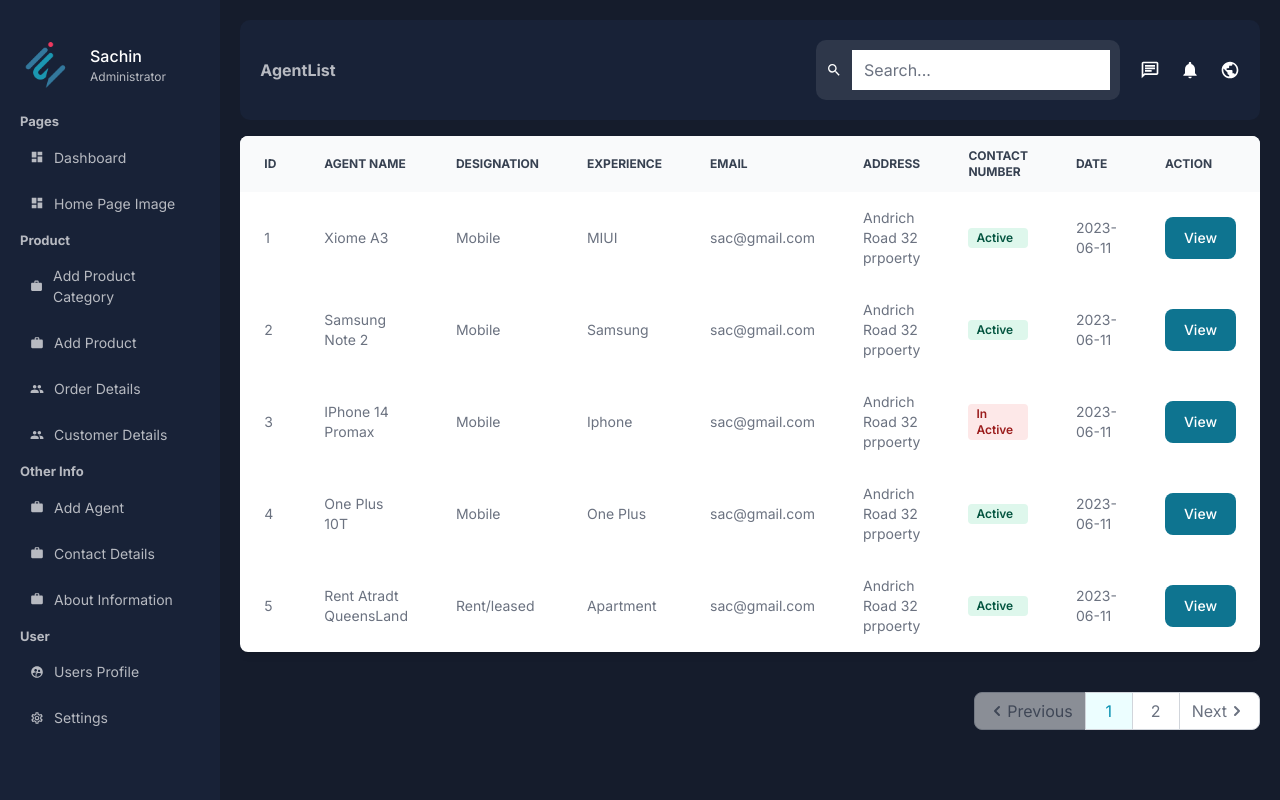
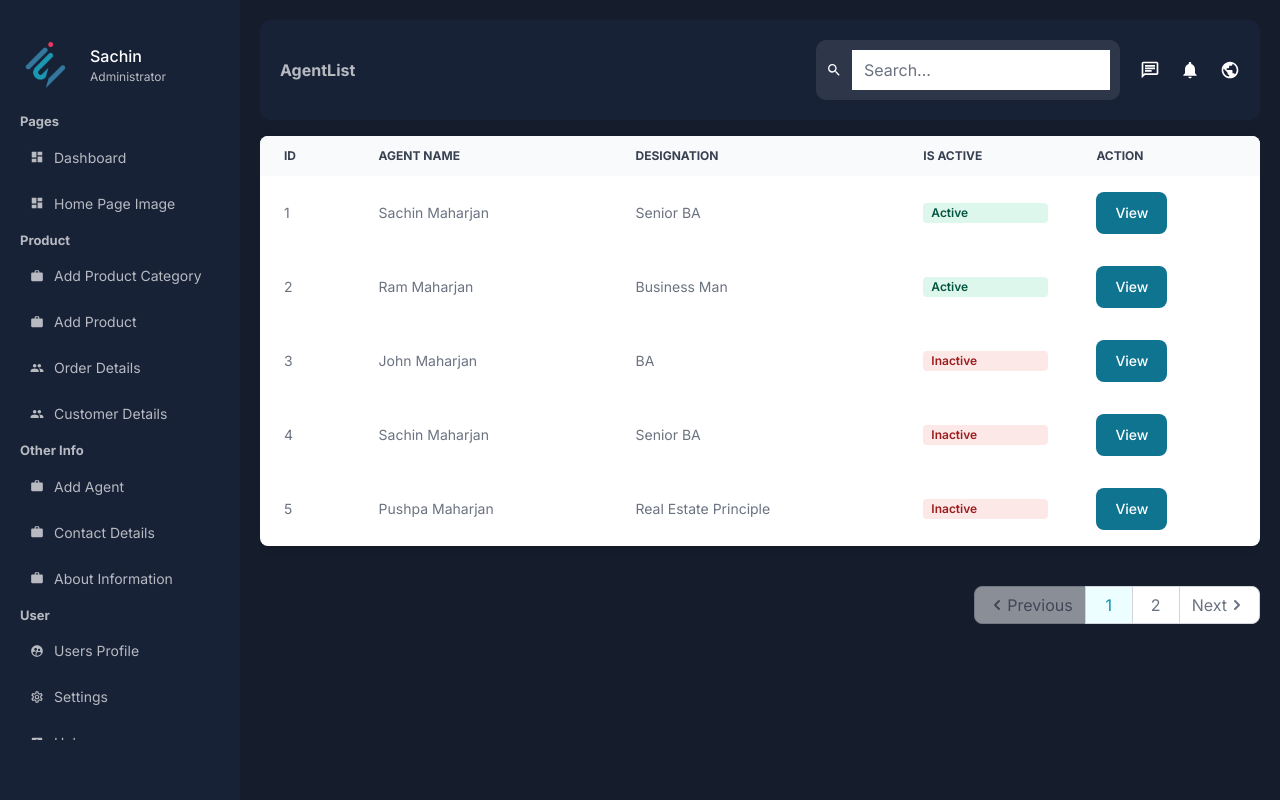
Before and after one commit to pr0chinsachin/ecommerceAdminPanel, a Next.js app: page /dashboard/agent/agentList in a window 1280 px wide. Shown: the top 800 px of the page. Built offline with nearby package versions, Linux system fonts and the light colour scheme.

Commit message:
view modal updated

```diff
--- a/app/dashboard/agent/agentList/page.jsx
+++ b/app/dashboard/agent/agentList/page.jsx
@@ -1,77 +1,101 @@
 "use client";
 import React, { useState } from "react";
-import { Button, Pagination, Table, Badge } from "flowbite-react";
+import { Button, Pagination, Table, Badge, Modal } from "flowbite-react";
 
 const AgentLists = () => {
   const [userData, setUserData] = useState([
     {
       id: 1,
-      productName: "Xiome A3",
-      category: "Mobile",
-      subCategory: "MIUI",
-      price: "sac@gmail.com",
-      address: "Andrich Road 32 prpoerty",
-      date: "2023-06-11",
-      status: "active",
+      agentName: "Sachin Maharjan",
+      designation: "Senior BA",
+      experience: "7 years",
+      skill: "Soft and Professional Skills",
+      email: "sac@gmail.com",
+      contactNumber: "987986787787",
+      information:
+        "Hi My name is Sachin Maharjan and I have experience as a Business Analyst and Front end Developer",
+      isActive: "active",
+      uploadImage: "http://abc.mycompany.com/images/a.png",
     },
     {
       id: 2,
-      productName: "Samsung Note 2",
-      category: "Mobile",
-      subCategory: "Samsung",
-      price: "sac@gmail.com",
-      address: "Andrich Road 32 prpoerty",
-      date: "2023-06-11",
-      status: "active",
+      agentName: "Ram Maharjan",
+      designation: "Business Man",
+      experience: "7 years",
+      skill: "Marketing",
+      email: "ramc@gmail.com",
+      contactNumber: "987986787787",
+      address: "Bafal 13",
+      information:
+        "Hi My name is Ram Maharjan and I have experience in Marketing.",
+      isActive: "active",
+      uploadImage: "http://abc.mycompany.com/images/a.png",
     },
     {
       id: 3,
-      productName: "IPhone 14 Promax",
-      category: "Mobile",
-      subCategory: "Iphone",
-      price: "sac@gmail.com",
-      address: "Andrich Road 32 prpoerty",
-      date: "2023-06-11",
-      status: "in active",
+      agentName: "John Maharjan",
+      designation: "BA",
+      experience: "1 years",
+      skill: "Soft and Professional Skills",
+      email: "john@gmail.com",
+      contactNumber: "987986787787",
+      address: "Dallu, Kathmandu 16",
+      information:
+        "Hi My name is John Maharjan and I have experience in Soft and Professional Skills.",
+      isActive: "inactive",
+      uploadImage: "http://abc.mycompany.com/images/a.png",
     },
     {
       id: 4,
-      productName: "One Plus 10T",
-      category: "Mobile",
-      subCategory: "One Plus",
-      price: "sac@gmail.com",
-      address: "Andrich Road 32 prpoerty",
-      date: "2023-06-11",
-      status: "active",
+      agentName: "Sachin Maharjan",
+      designation: "Senior BA",
+      experience: "7 years",
+      skill: "Soft and Professional Skills",
+      email: "sac@gmail.com",
+      contactNumber: "987986787787",
+      address: "Balaju, Kathmandu 16",
+      information:
+        "Hi My name is Sachin Maharjan and I have experience in Soft and Professional Skills.",
+      isActive: "inactive",
+      uploadImage: "http://abc.mycompany.com/images/a.png",
     },
     {
       id: 5,
-      productName: "Rent Atradt QueensLand",
-      category: "Rent/leased",
-      subCategory: "Apartment",
-      price: "sac@gmail.com",
-      address: "Andrich Road 32 prpoerty",
-      date: "2023-06-11",
-      status: "active",
+      agentName: "Pushpa Maharjan",
+      designation: "Real Estate Principle",
+      experience: "2 years",
+      skill: "Soft and Professional Skills",
+      email: "sac@gmail.com",
+      contactNumber: "987986787787",
+      address: "Balaju, Kathmandu 16",
+      information:
+        "Hi My name is Pushpa Maharjan and I have experience as a Real Estate Principle.",
+      isActive: "inactive",
+      uploadImage: "http://abc.mycompany.com/images/a.png",
     },
     {
       id: 6,
-      productName: "Sachin Maharjan",
-      category: "Balaju",
-      subCategory: "9876785876",
-      price: "sac@gmail.com",
-      address: "Andrich Road 32 prpoerty",
-      date: "2023-06-11",
-      status: "in active",
+      agentName: "Samir Maharjan",
+      designation: ".NET Developer",
+      experience: "2 years",
+      skill: "Soft and Professional Skills",
+      email: "samir@gmail.com",
+      contactNumber: "987986787787",
+      address: "Balaju, Kathmandu 16",
+      information:
+        "Hi My name is Samir Maharjan and I have experience as a .NET Developer.",
+      isActive: "active",
+      uploadImage: "http://abc.mycompany.com/images/a.png",
     },
   ]);
 
   const [currentPage, setCurrentPage] = useState(1);
   const onPageChange = (page) => setCurrentPage(page);
   const [itemsPerPage] = useState(5);
-
   const [sortBy, setSortBy] = useState(null);
   const [sortOrder, setSortOrder] = useState("asc");
+  const [selectedRow, setSelectedRow] = useState(null);
+  const [isModalOpen, setIsModalOpen] = useState(false);
 
   const handleSort = (key) => {
     if (sortBy === key) {
@@ -82,10 +106,10 @@ const AgentLists = () => {
     }
   };
 
-  const sortedData = userData.sort((a, b) => {
+  const sortedData = userData.slice().sort((a, b) => {
     if (sortBy) {
       const compareValue = a[sortBy] > b[sortBy] ? 1 : -1;
-      return sortOrder === "asc" ? compareValue : compareValue * -1;
+      return sortOrder === "asc" ? compareValue : -compareValue;
     }
     return 0;
   });
@@ -99,8 +123,8 @@ const AgentLists = () => {
 
   const renderStatusLabelColor = (status) => {
     switch (status) {
-      case "in active":
-        return <Badge color="failure">In Active</Badge>;
+      case "inactive":
+        return <Badge color="failure">Inactive</Badge>;
       case "active":
         return <Badge color="success">Active</Badge>;
       default:
@@ -112,6 +136,15 @@ const AgentLists = () => {
   const indexOfFirstItem = indexOfLastItem - itemsPerPage;
   const currentItems = sortedData.slice(indexOfFirstItem, indexOfLastItem);
 
+  const handleViewDetails = (user) => {
+    setSelectedRow(user);
+    setIsModalOpen(true);
+  };
+
+  const handleCloseModal = () => {
+    setIsModalOpen(false);
+  };
+
   return (
     <div className="container">
       <div className="py-4 overflow-x-auto">
@@ -120,26 +153,14 @@ const AgentLists = () => {
             <Table.HeadCell onClick={() => handleSort("id")}>
               {getSortIcon("id")} ID
             </Table.HeadCell>
-            <Table.HeadCell onClick={() => handleSort("productName")}>
-              {getSortIcon("productName")} Agent Name
+            <Table.HeadCell onClick={() => handleSort("agentName")}>
+              {getSortIcon("agentName")} Agent Name
             </Table.HeadCell>
-            <Table.HeadCell onClick={() => handleSort("productName")}>
-              {getSortIcon("category")} Designation
+            <Table.HeadCell onClick={() => handleSort("designation")}>
+              {getSortIcon("designation")} Designation
             </Table.HeadCell>
-            <Table.HeadCell onClick={() => handleSort("status")}>
-              {getSortIcon("subCategory")} Experience
-            </Table.HeadCell>
-            <Table.HeadCell onClick={() => handleSort("deliveryOptions")}>
-              {getSortIcon("price")} Email
-            </Table.HeadCell>
-            <Table.HeadCell onClick={() => handleSort("deliveryDate")}>
-              {getSortIcon("address")} Address
-            </Table.HeadCell>
-            <Table.HeadCell onClick={() => handleSort("deliveryDate")}>
-              {getSortIcon("date")} Contact Number
-            </Table.HeadCell>
-            <Table.HeadCell onClick={() => handleSort("deliveryDate")}>
-              {getSortIcon("status")} Date
+            <Table.HeadCell onClick={() => handleSort("isActive")}>
+              {getSortIcon("isActive")} Is Active
             </Table.HeadCell>
             <Table.HeadCell>Action</Table.HeadCell>
           </Table.Head>
@@ -147,15 +168,11 @@ const AgentLists = () => {
             {currentItems.map((user) => (
               <Table.Row key={user.id}>
                 <Table.Cell>{user.id}</Table.Cell>
-                <Table.Cell>{user.productName}</Table.Cell>
-                <Table.Cell>{user.category}</Table.Cell>
-                <Table.Cell>{user.subCategory}</Table.Cell>
-                <Table.Cell>{user.price}</Table.Cell>
-                <Table.Cell>{user.address}</Table.Cell>
-                <Table.Cell>{renderStatusLabelColor(user.status)}</Table.Cell>
-                <Table.Cell>{user.date}</Table.Cell>
+                <Table.Cell>{user.agentName}</Table.Cell>
+                <Table.Cell>{user.designation}</Table.Cell>
+                <Table.Cell>{renderStatusLabelColor(user.isActive)}</Table.Cell>
                 <Table.Cell>
-                  <Button>View</Button>
+                  <Button onClick={() => handleViewDetails(user)}>View</Button>
                 </Table.Cell>
               </Table.Row>
             ))}
@@ -170,6 +187,43 @@ const AgentLists = () => {
           showIcons
         />
       </div>
+      <Modal show={isModalOpen} onClose={handleCloseModal}>
+        {selectedRow && (
+          <div className="modal-content">
+            <div className="modal-header">
+              <button className="close-btn" onClick={handleCloseModal}>
+                &times;
+              </button>
+            </div>
+            <div className="modal-body">
+              <h2 className="modal-title">Details</h2>
+              <hr />
+              <p>
+                <strong>Full name:</strong> {selectedRow.agentName}
+              </p>
+              <p>
+                <strong>Designation:</strong> {selectedRow.designation}
+              </p>
+              <p>
+                <strong>Experience:</strong> {selectedRow.experience}
+              </p>
+              <p>
+                <strong>Email Address:</strong> {selectedRow.email}
+              </p>
+              <p>
+                <strong>Address:</strong> {selectedRow.address}
+              </p>
+              <p>
+                <strong>Contact Number:</strong> {selectedRow.contactNumber}
+              </p>
+              <p>
+                <strong>Detail Information:</strong>
+              </p>
+              <p>{selectedRow.information}</p>
+            </div>
+          </div>
+        )}
+      </Modal>
     </div>
   );
 };
--- a/app/globals.css
+++ b/app/globals.css
@@ -8,7 +8,7 @@
 :root {
     --bg: #151c2c;
     --bgSoft: #182237;
-    --text: #fff;
+    --text: #000;
     --textSoft: #b7bac1;
   }
 
```
